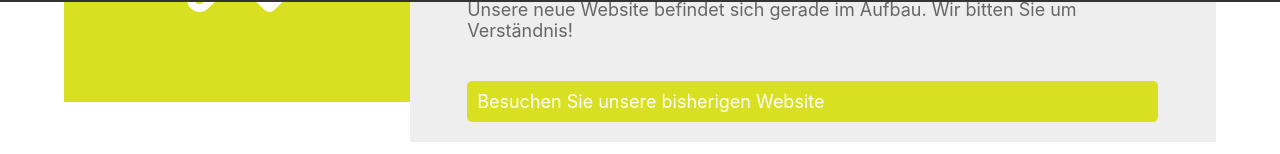
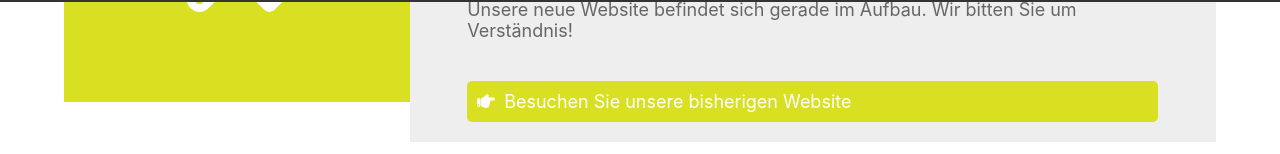
Before and after one commit to luckygro/website_cklu_temp, a React (Create React App) app: page / in a window 1280 px wide. Shown: the part 798-952 px from the top of the page. Built offline with nearby package versions, Linux system fonts and the light colour scheme.

Commit message:
add fa icon hand to button

```diff
--- a/src/App.css
+++ b/src/App.css
@@ -75,6 +75,10 @@ a:hover, a:focus {
   min-height: 300px;
 }
 
+.About .Content a svg {
+  margin-right: 0.5em;
+}
+
 .About .Content p {
   margin: 40px 0;
   color: #666;
--- a/src/App.js
+++ b/src/App.js
@@ -3,13 +3,15 @@ import React, { Component } from 'react';
 import { library } from '@fortawesome/fontawesome-svg-core'
 import { FontAwesomeIcon } from '@fortawesome/react-fontawesome'
 import { faTools } from '@fortawesome/free-solid-svg-icons'
+import { faHandPointRight } from '@fortawesome/free-solid-svg-icons'
+
 
 import logo from './images/logo.png';
 import eyecatcher from './images/schoolchildren.jpg'
 
 import './App.css';
 
-library.add(faTools)
+library.add(faTools, faHandPointRight)
 
 
 var eyecatcherBackground = {
@@ -35,7 +37,10 @@ class App extends Component {
             <div className="Content">
               <h1>Willkommen auf der Website des Christlichen Kinderhilfswerk Luwero - Uganda e.V.</h1>
               <p>Unsere neue Website befindet sich gerade im Aufbau. Wir bitten Sie um Verständnis!</p>
-              <a href="http://www.luwero-community-projects.de" >Besuchen Sie unsere bisherigen Website</a>
+              <a href="http://www.luwero-community-projects.de" >
+                <FontAwesomeIcon icon="hand-point-right" />
+                Besuchen Sie unsere bisherigen Website
+              </a>
             </div>
             </div>
         </section>
```
